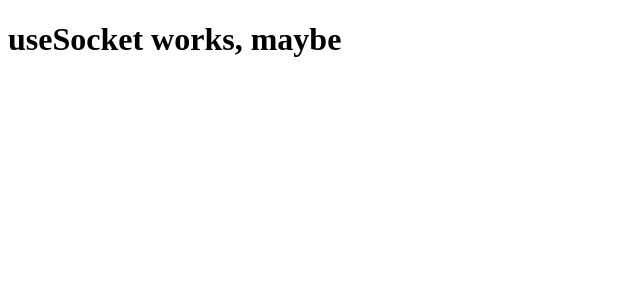
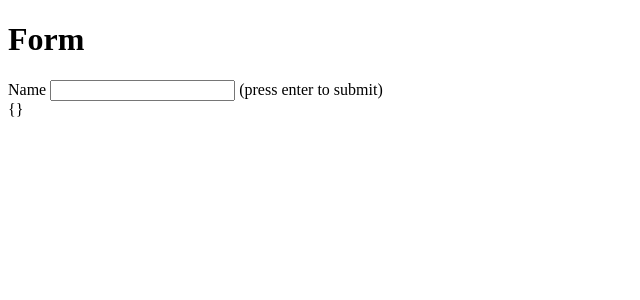
Before and after one commit to juniorencode/_playground, a React (Vite) app in the folder ReactCustomHooks/: page / in a window 1280 px wide. Shown: the top 300 px of the page, without its empty margins (0-640 px from the left). Built offline with nearby package versions, Linux system fonts and the light colour scheme.

Commit message:
feat: useForm

```diff
--- a/ReactCustomHooks/src/App.jsx
+++ b/ReactCustomHooks/src/App.jsx
@@ -1,8 +1,25 @@
+import { useForm } from './hooks/useForm.hook';
+
 function App() {
+  const { register, registerSubmit, handleSubmit, watch } = useForm();
+  const { value, handleChange } = register('name');
+
+  registerSubmit(form => {
+    console.log(form);
+  });
+
   return (
-    <>
-      <h1>useSocket works, maybe</h1>
-    </>
+    <form onSubmit={handleSubmit}>
+      <h1>Form</h1>
+      <label htmlFor="">Name </label>
+      <input
+        type="text"
+        value={value || ''}
+        onChange={e => handleChange(e.target.value)}
+      />
+      <span> (press enter to submit)</span>
+      <div>{JSON.stringify(watch)}</div>
+    </form>
   );
 }
 
--- /dev/null
+++ b/ReactCustomHooks/src/hooks/useForm.hook.jsx
@@ -0,0 +1,217 @@
+import { useState, useCallback, useRef, useEffect } from 'react';
+
+const getValidationError = (value, validation) => {
+  if (validation.required && !value) {
+    return { type: 'required', message: 'Este campo es requerido.' };
+  }
+
+  if (value && typeof value === 'number') {
+    if (validation.minValue && value < validation.minValue) {
+      return {
+        type: 'minValue',
+        message: `El número debe ser mayor o igual a ${validation.minValue}.`
+      };
+    }
+    if (validation.maxValue && value > validation.maxValue) {
+      return {
+        type: 'maxValue',
+        message: `El número debe ser menor o igual a ${validation.maxValue}.`
+      };
+    }
+  }
+
+  if (value && Array.isArray(value)) {
+    if (validation.maxElem && value.length > validation.maxElem) {
+      return {
+        type: 'maxElem',
+        message: `El valor debe tener máximo ${validation.maxElem} elementos.`
+      };
+    }
+  }
+
+  if (value && typeof value === 'string') {
+    if (validation.minLength && value.length < validation.minLength) {
+      return {
+        type: 'minLength',
+        message: `El valor debe tener mínimo ${validation.minLength} caracteres.`
+      };
+    }
+    if (validation.maxLength && value.length > validation.maxLength) {
+      return {
+        type: 'maxLength',
+        message: `El valor debe tener máximo ${validation.maxLength} caracteres.`
+      };
+    }
+    if (validation.isEmail && !validateEmail(value)) {
+      return {
+        type: 'isEmail',
+        message: 'Por favor ingrese un correo electrónico válido.'
+      };
+    }
+  }
+  return null;
+};
+
+const validateEmail = email => {
+  const [localPart, domainPart] = email.split('@');
+  const emailRegex = /^[a-zA-Z0-9._%+-]+@[a-zA-Z0-9.-]+\.[a-zA-Z]{2,}$/;
+
+  if (!emailRegex.test(email)) return false;
+  if (localPart.length > 64 || domainPart.length > 255) return false;
+
+  return true;
+};
+
+const formatOutput = (value, output) => {
+  switch (output) {
+    case 'STRING':
+      return typeof value === 'number' ? value.toString() : value;
+    case 'NUMBER':
+      return typeof value === 'string' ? parseFloat(value) : value;
+    case 'BOOLEAN':
+      return value === 'true' || value === 1;
+    default:
+      return value;
+  }
+};
+
+const useForm = (initialForm = {}) => {
+  const [formData, setFormData] = useState(initialForm);
+  const [pending, setPending] = useState(false);
+  const [errors, setErrors] = useState({});
+  const fieldsValidation = useRef({});
+  const fieldsOutput = useRef({});
+  const onSubmit = useRef(null);
+
+  useEffect(() => {});
+
+  const register = useCallback(
+    (name, validations = {}, output) => {
+      if (!fieldsValidation.current[name])
+        fieldsValidation.current[name] = validations;
+      if (!fieldsOutput.current[name] && output)
+        fieldsOutput.current[name] = output;
+
+      return {
+        errors: errors,
+        value: formData[name],
+        handleChange: value => setFormData(prev => ({ ...prev, [name]: value }))
+      };
+    },
+    [errors, formData]
+  );
+
+  const isInvalidValue = value => {
+    if (value === null || value === undefined || value === '') {
+      return true;
+    }
+    if (Array.isArray(value)) {
+      return value.every(isInvalidValue);
+    }
+    return false;
+  };
+
+  const deepFilter = obj => {
+    if (typeof obj !== 'object' || obj === null) {
+      return obj;
+    }
+
+    if (Array.isArray(obj)) {
+      return obj.map(deepFilter).filter(item => !isInvalidValue(item));
+    }
+
+    return Object.entries(obj)
+      .filter(([, value]) => !isInvalidValue(value))
+      .reduce((acc, [key, value]) => {
+        acc[key] = deepFilter(value);
+        return acc;
+      }, {});
+  };
+
+  const reset = useCallback(() => {
+    setFormData(initialForm);
+  }, [initialForm]);
+
+  const setForm = useCallback(data => {
+    setFormData(deepFilter(data));
+    //eslint-disable-next-line
+  }, []);
+
+  const handleSubmit = useCallback(
+    async e => {
+      e.preventDefault();
+      e.stopPropagation();
+
+      const validationResult = validateFields(formData);
+      if (validationResult.haveErrors) return;
+      if (!onSubmit.current) return;
+
+      const formattedData = formatFormData(validationResult.data);
+      setPending(true);
+
+      try {
+        await onSubmit.current(formattedData);
+      } finally {
+        setPending(false);
+      }
+    },
+    // eslint-disable-next-line
+    [formData]
+  );
+
+  const formatFormData = useCallback(data => {
+    const formattedData = { ...data };
+    Object.keys(fieldsOutput.current).forEach(name => {
+      if (fieldsOutput.current[name]) {
+        formattedData[name] = formatOutput(
+          data[name],
+          fieldsOutput.current[name]
+        );
+      }
+    });
+    return formattedData;
+  }, []);
+
+  const validateFields = useCallback(data => {
+    let haveErrors = false;
+    const errors = {};
+
+    Object.keys(fieldsValidation.current).forEach(name => {
+      const validation = fieldsValidation.current[name];
+      const value = data[name];
+
+      const error = getValidationError(value, validation);
+      if (error) {
+        haveErrors = true;
+        errors[name] = error;
+      }
+    });
+
+    setErrors(errors);
+    return { haveErrors, data };
+  }, []);
+
+  const handleAssistant = useCallback(
+    async e => e.key === 'Enter' && (await handleSubmit(e)),
+    [handleSubmit]
+  );
+
+  const registerSubmit = useCallback(func => {
+    onSubmit.current = func;
+  }, []);
+
+  return {
+    register,
+    registerSubmit,
+    handleSubmit,
+    handleAssistant,
+    reset,
+    setForm,
+    setFormData,
+    pending: pending,
+    watch: formData,
+    errors: errors
+  };
+};
+
+export { useForm };
```
